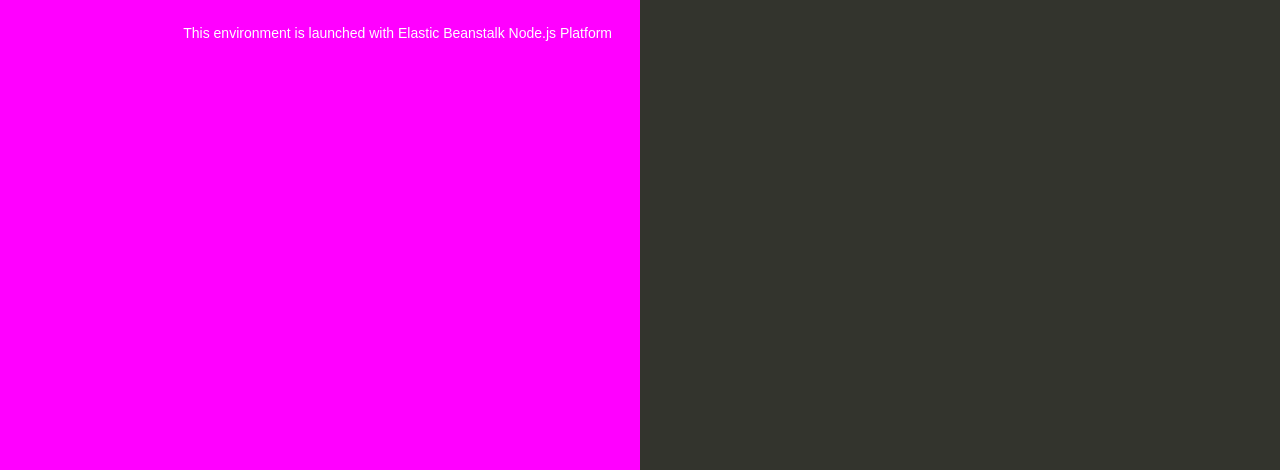
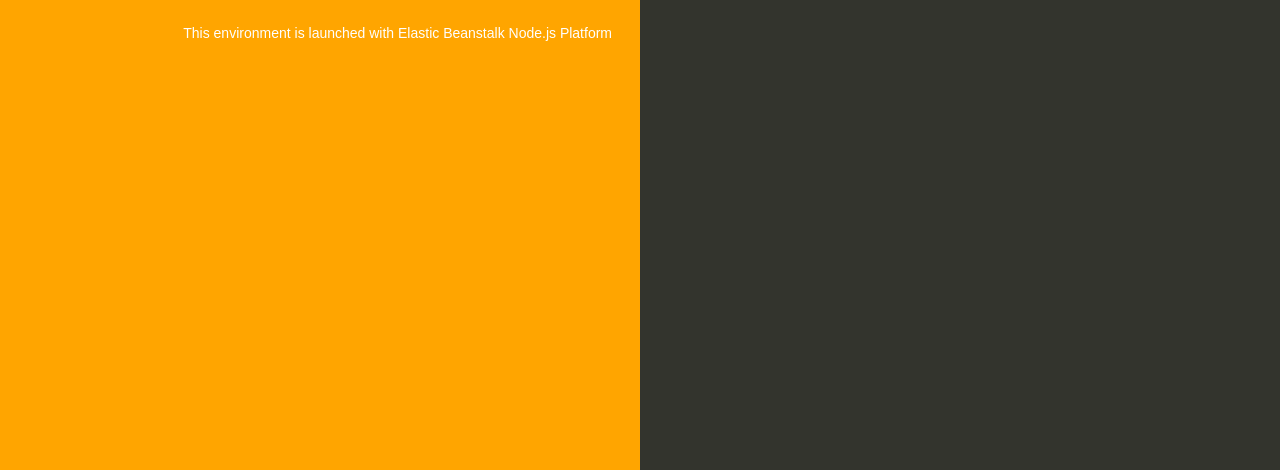
Before and after one commit to EricvanLessen/devops-ci-cd-practice-projects, a website: page index.html in a window 1280 px wide. Shown: the part 330-800 px from the top of the page. Drawn offline with Linux system fonts and the light colour scheme.

Commit message:
change background color

```diff
--- a/index.html
+++ b/index.html
@@ -35,7 +35,7 @@
 
         text-align: right;
         padding-top: 11em;
-        background-color: Magenta;
+        background-color: orange;
 
       }
       .textColumn p {
```
